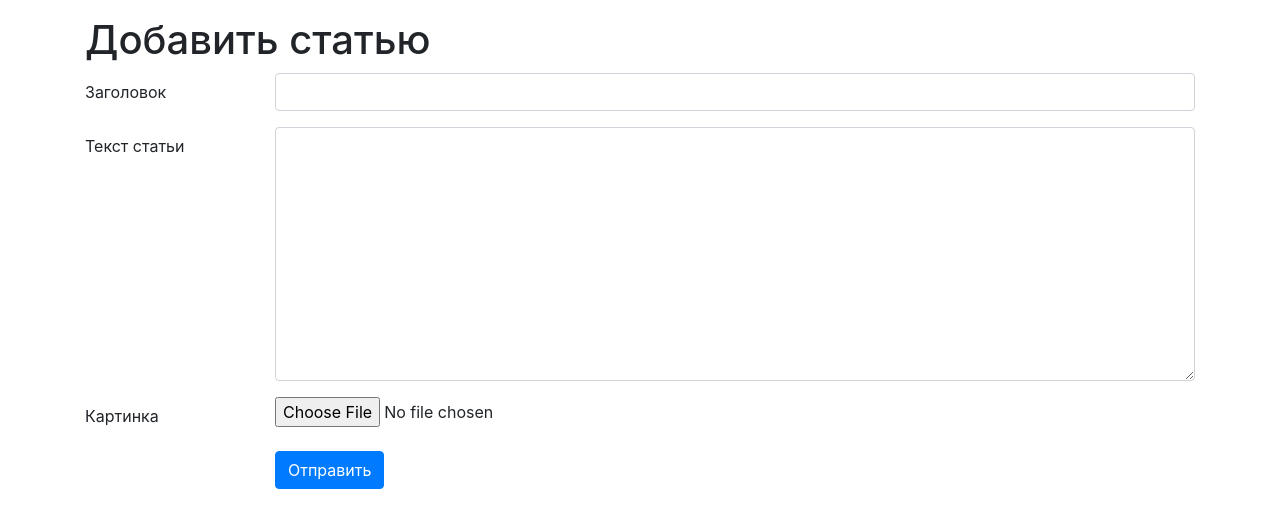
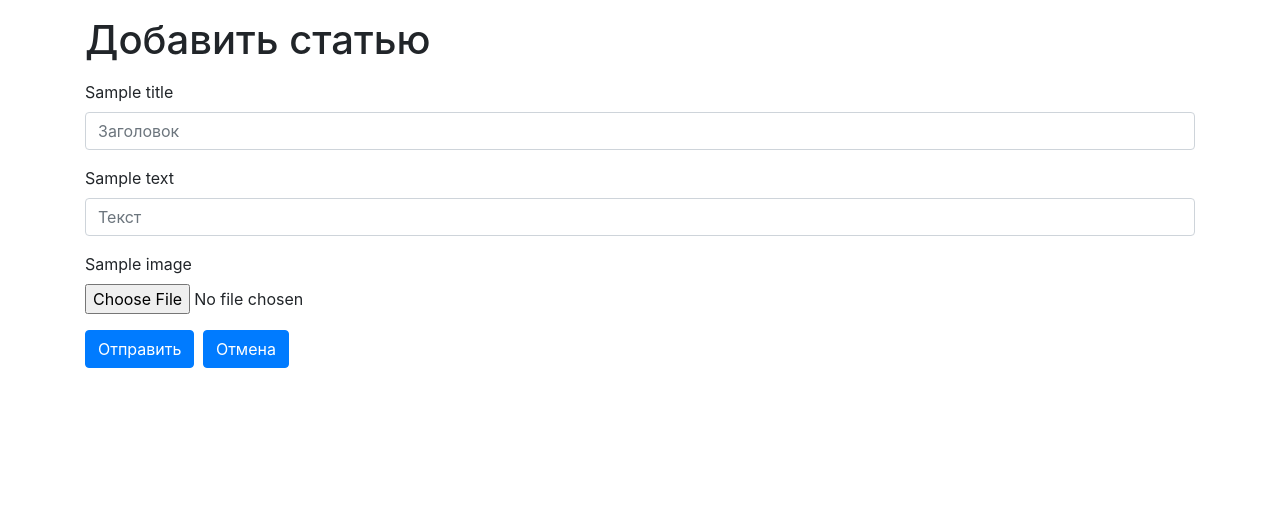
Before and after one commit to sharshenova/final_lab, a Django app: template source/webapp/templates/article_create.html in a window 1280 px wide. Shown: the part 56-584 px from the top of the page. Run offline with Django 3.2, Linux system fonts and the light colour scheme; tables that the repository leaves empty hold one stand-in row (values such as "Sample post"); the template is opened without the code that fills it: values that come from a table or form of the project are taken from there, most other values are stand-ins (such as "Sample title", 1, 10 or a date in 2020); some libraries are stand-ins or nearby versions.

Commit message:
Add templates for articles

```diff
--- a/source/webapp/templates/article_create.html
+++ b/source/webapp/templates/article_create.html
@@ -8,4 +8,5 @@
         {% csrf_token %}
         {% include 'partial/article_form.html' %}
     </form>
+
 {% endblock %}
--- a/source/webapp/templates/partial/article_form.html
+++ b/source/webapp/templates/partial/article_form.html
@@ -1,27 +1,24 @@
 {% load widget_tweaks %}
-<div class="row">
-    <div class="col-10 offset-2">
+
+<form>
+  <div class="form-group">
     {% for error in form.non_field_errors %}<p class="text-danger mt-1">{{ error }}</p>{% endfor %}
   </div>
-</div>
-<div class="form-group row">
-    <label for="{{ form.title.id_for_label }}" class="col-2 col-form-label">{{ form.title.label }}</label>
-    <div class="col-10">{{ form.title|add_class:'form-control' }}
+  <div class="form-group">
+    <label for="title">{{ title.label }}</label>
+    <input type="text" class="form-control" name="title" id="title" placeholder="Заголовок">
     {% for error in form.title.errors %}<p class="text-danger mt-1">{{ error }}</p>{% endfor %}
   </div>
-</div>
-<div class="form-group row">
-    <label for="{{ form.text.id_for_label }}" class="col-2 col-form-label">{{ form.text.label }}</label>
-    <div class="col-10">{{ form.text|add_class:'form-control' }}
+  <div class="form-group">
+    <label for="text">{{ text.label }}</label>
+     <input type="text" class="form-control" name="text" id="text" placeholder="Текст">
     {% for error in form.text.errors %}<p class="text-danger mt-1">{{ error }}</p>{% endfor %}
   </div>
-</div>
-<div class="form-group row">
-    <label for="{{ form.image.id_for_label }}" class="col-2 col-form-label">{{ form.image.label }}</label>
-    <div class="col-10">{{ form.image|add_class:'form-control-file d-inline-block w-auto' }}
+  <div class="form-group">
+    <label for="image">{{ image.label }}</label>
+    <input type="file" class="form-control-file" name="image" id="image">
     {% for error in form.image.errors %}<p class="text-danger mt-1">{{ error }}</p>{% endfor %}
   </div>
-</div>
-<div class="row">
-    <div class="col-10 offset-2"><button type="submit" class="btn btn-primary">Отправить</button></div>
-</div>
+  <button type="submit" class="btn btn-primary mr-1">Отправить</button>
+  <a class="btn btn-primary" href="{% url 'webapp:article_list' %}" role="button">Отмена</a>
+</form>
```
Also changed, not shown: source/webapp/templates/article_delete.html (added, +11 -0 lines), source/webapp/templates/article_detail.html (+8 -2 lines), source/webapp/templates/article_list.html (+6 -4 lines). Lines whose indentation alone changed are shown as unchanged.
